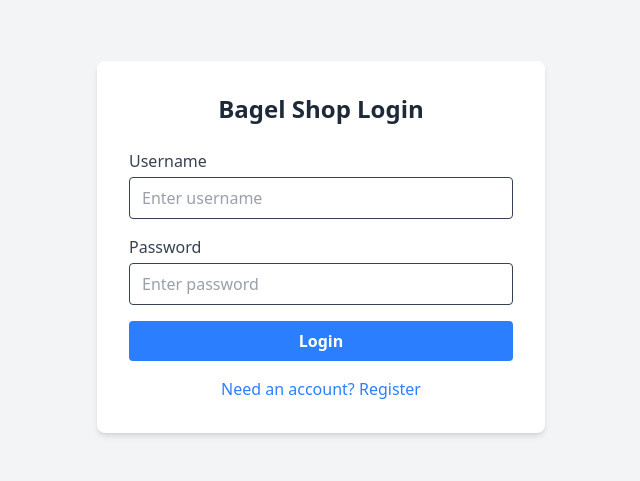
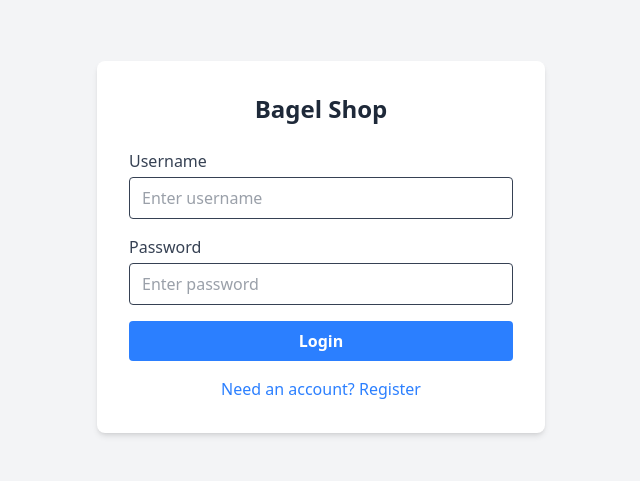
Before and after one commit to joshuagudgel/bagel-order-simple, a React (Vite) app in the folder frontend/: page /login in a window 1280 px wide. Shown: the part 169-650 px from the top of the page, without its empty margins (319-959 px from the left). Built offline with nearby package versions, Linux system fonts and the light colour scheme; no server answers.

Commit message:
simplify title names

```diff
--- a/frontend/src/components/Login.jsx
+++ b/frontend/src/components/Login.jsx
@@ -52,7 +52,7 @@
     <div className="flex flex-col items-center justify-center min-h-screen bg-gray-100">
       <div className="bg-white shadow-md rounded-lg p-8 max-w-md w-full">
         <h1 className="text-2xl font-bold mb-6 text-center text-gray-800">
-          {isRegistering ? 'Register for Bagel Shop' : 'Bagel Shop Login'}
+          {isRegistering ? 'Register for Bagel Shop' : 'Bagel Shop'}
         </h1>
 
         {error && (
--- a/frontend/src/components/OrderForm.jsx
+++ b/frontend/src/components/OrderForm.jsx
@@ -53,7 +53,7 @@
     return (
         <div className="flex justify-center items-center p-4">
             <form onSubmit={handleSubmit} className="w-full max-w-lg bg-white shadow-md rounded px-8 pt-6 pb-8 mb-4">
-            <h2 className="text-2xl font-bold mb-6 text-center text-gray-800">Bagel Order Form</h2>
+            <h2 className="text-2xl font-bold mb-6 text-center text-gray-800">Bagel Order</h2>
                 <div className="grid grid-cols-1 md:grid-cols-[1fr_2fr] gap-4 mb-4">
                     <label className="block text-gray-700 font-bold mb-2 md:mb-0 md:text-right">
                         Name
```
